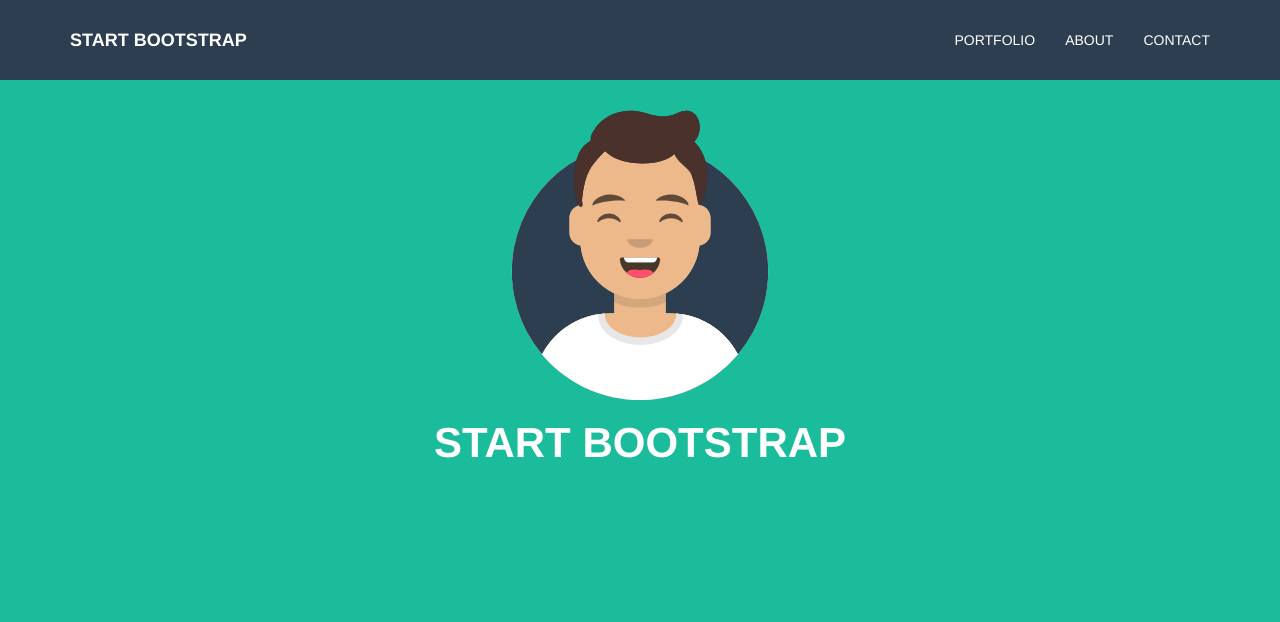
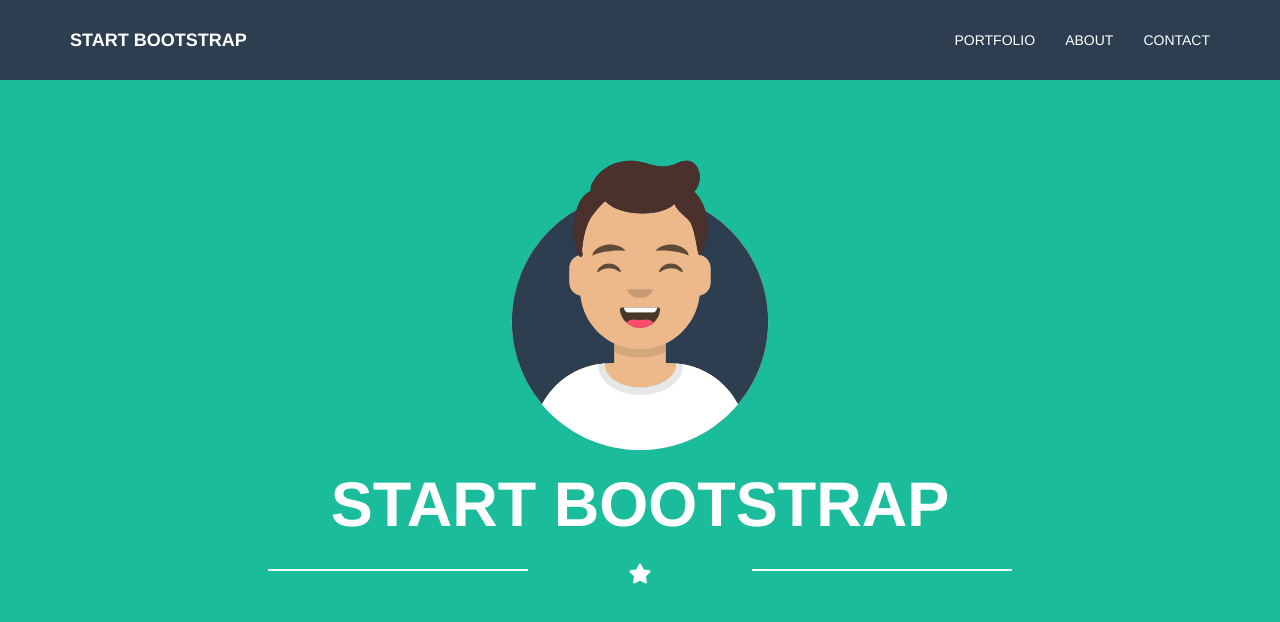
Before and after one commit to tommasoscocciolini/html-css-bootstrap-freelancer, a plain HTML site: page index.html in a window 1280 px wide. Drawn offline with nearby package versions, Linux system fonts and the light colour scheme.

Commit message:
proseguimento esercizio
aggiunto contenitore jumbotron

```diff
--- a/assets/css/master.css
+++ b/assets/css/master.css
@@ -1,3 +1,8 @@
+*{
+  box-sizing: border-box;
+
+}
+
 .navbar{
   background-color: #2C3E50;
   border: none;
@@ -43,16 +48,24 @@
   height: 300px;
 }
 
+.jumbotron{
+  background-color: rgba(0, 0, 0, 0);
+  padding: 50px 150px;
+}
+
 .text-white{
   color: white;
 }
 
-.main-title{
-  font-size: 3em;
+.fa-star{
+  padding-top: 15px;
+  font-size: 20px;
+}
+
+.my-hr{
+  border-top: 2px solid;
+}
+
+.jumbotron>h1{
   font-weight: bold;
 }
-
-.fa-star{
-  color: white;
-  height: 100px;
-}
--- a/index.html
+++ b/index.html
@@ -6,7 +6,7 @@
   <meta http-equiv="X-UA-Compatible" content="ie=edge">
   <!-- Latest compiled and minified CSS -->
   <link rel="stylesheet" href="https://maxcdn.bootstrapcdn.com/bootstrap/3.3.7/css/bootstrap.min.css" integrity="sha384-BVYiiSIFeK1dGmJRAkycuHAHRg32OmUcww7on3RYdg4Va+PmSTsz/K68vbdEjh4u" crossorigin="anonymous">
-  <link rel="stylesheet" href="path/to/font-awesome/css/font-awesome.min.css">
+  <link rel="stylesheet" href="https://cdnjs.cloudflare.com/ajax/libs/font-awesome/5.15.2/css/all.min.css" integrity="sha512-HK5fgLBL+xu6dm/Ii3z4xhlSUyZgTT9tuc/hSrtw6uzJOvgRr2a9jyxxT1ely+B+xFAmJKVSTbpM/CuL7qxO8w==" crossorigin="anonymous" />
   <link rel="stylesheet" href="./assets/css/master.css">
   <title>Bootstrap Freelancer</title>
 </head>
@@ -37,11 +37,14 @@
     </nav>
   </header>
   <section class="container-fluid">
-    <div class="col-xs-12 text-center">
-      <img class="" src="./assets/img/avatar.svg" alt="">
-    </div>
-    <div class="col-xs-12 text-center">
-      <h1 class="main-title text-white">START BOOTSTRAP</h1>
+    <div class="jumbotron text-white text-center">
+      <img src="./assets/img/avatar.svg" alt="happy avatar">
+      <h1 class="text-uppercase">start bootstrap</h1>
+      <div class="row">
+        <div class="col-xs-3 col-xs-offset-2"><hr class="my-hr"></div>
+        <div class="col-xs-2"><i class="fas fa-star"></i></div>
+        <div class="col-xs-3"><hr class="my-hr"></div>
+      </div>
     </div>
   </section>
 </body>
```
